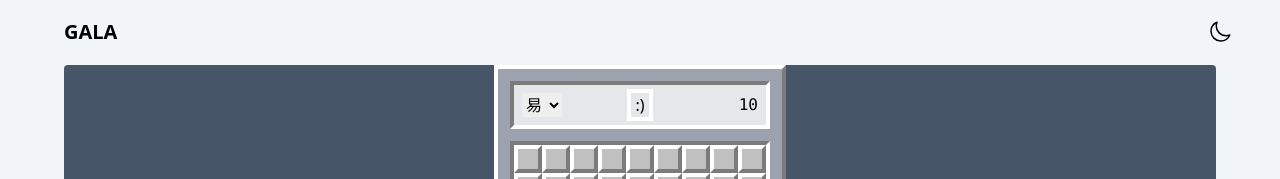
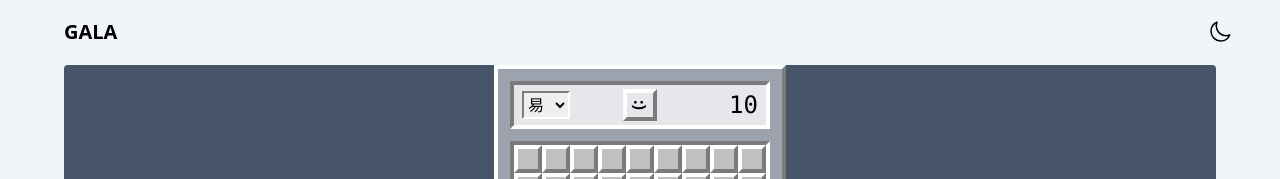
Before and after one commit to jasonkarjadi/gala, a SvelteKit app: page /games/minesweeper in a window 1280 px wide. Shown: the top 179 px of the page. Built offline with nearby package versions, Linux system fonts and the light colour scheme.

Commit message:
add styling to topbar

```diff
--- a/src/routes/games/minesweeper/+page.svelte
+++ b/src/routes/games/minesweeper/+page.svelte
@@ -57,7 +57,7 @@
     class="h-12 bg-gray-200 flex justify-between items-center p-2 mb-3 border-4 border-[#7b7b7b] border-b-white border-r-white"
   >
     <select
-      class="w-10"
+      class="w-12 border-2 border-[#7b7b7b] border-b-white border-r-white"
       bind:value={difficulty}
       onchange={resetGrid}
       aria-label="難易度"
@@ -66,10 +66,15 @@
       <option value="medium">中</option>
       <option value="hard">難</option>
     </select>
-    <button class="border-4 border-white px-1" onclick={resetGrid}>
-      {!isGameOver ? ":)" : !safesLeft ? ":D" : ":("}
+    <button
+      class="border-4 border-[#7b7b7b] border-t-white border-l-white px-2 font-bold active:border-[#7b7b7b]"
+      onclick={resetGrid}
+    >
+      <span class="inline-block rotate-90">
+        {!isGameOver ? ":)" : !safesLeft ? ":D" : ":("}
+      </span>
     </button>
-    <div class="w-10 text-right font-mono">
+    <div class="w-12 text-right font-mono text-2xl">
       {minesLeft.toString().padStart(2, "0")}
     </div>
   </div>
```
